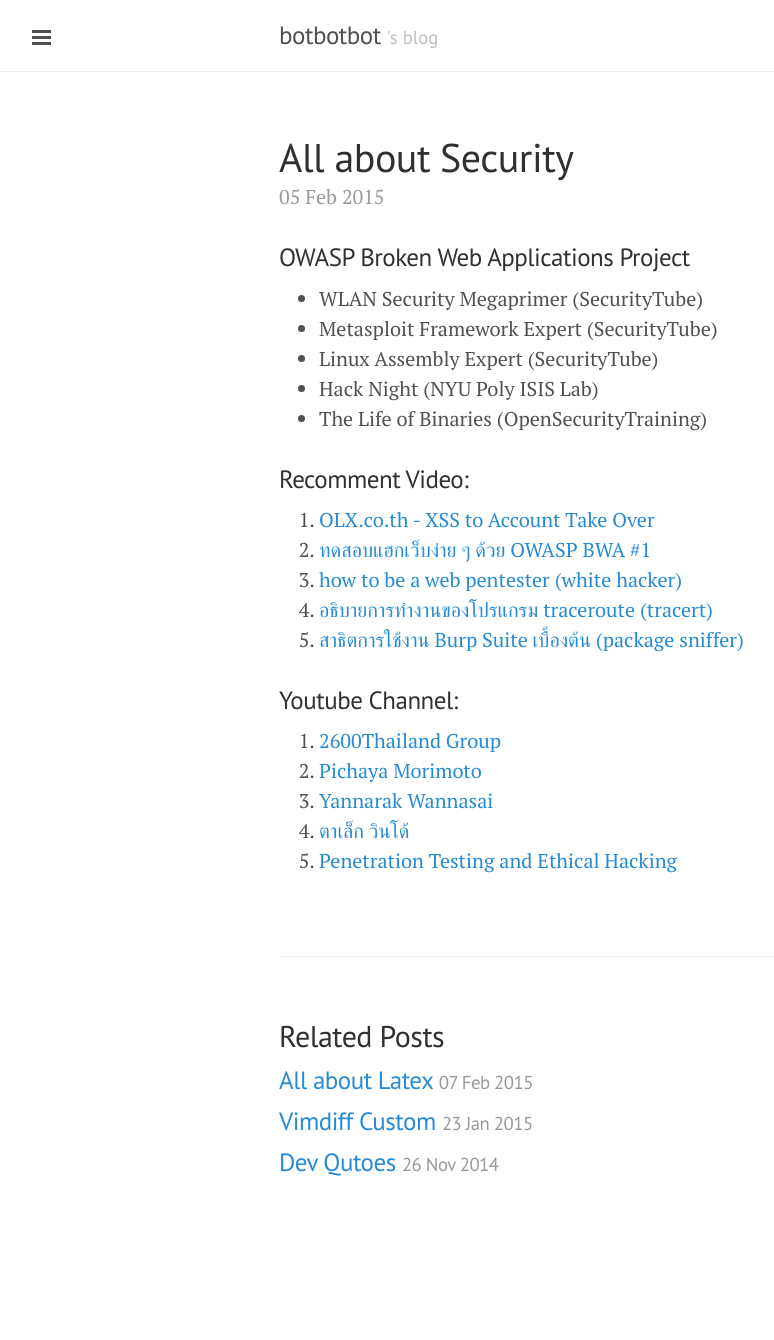
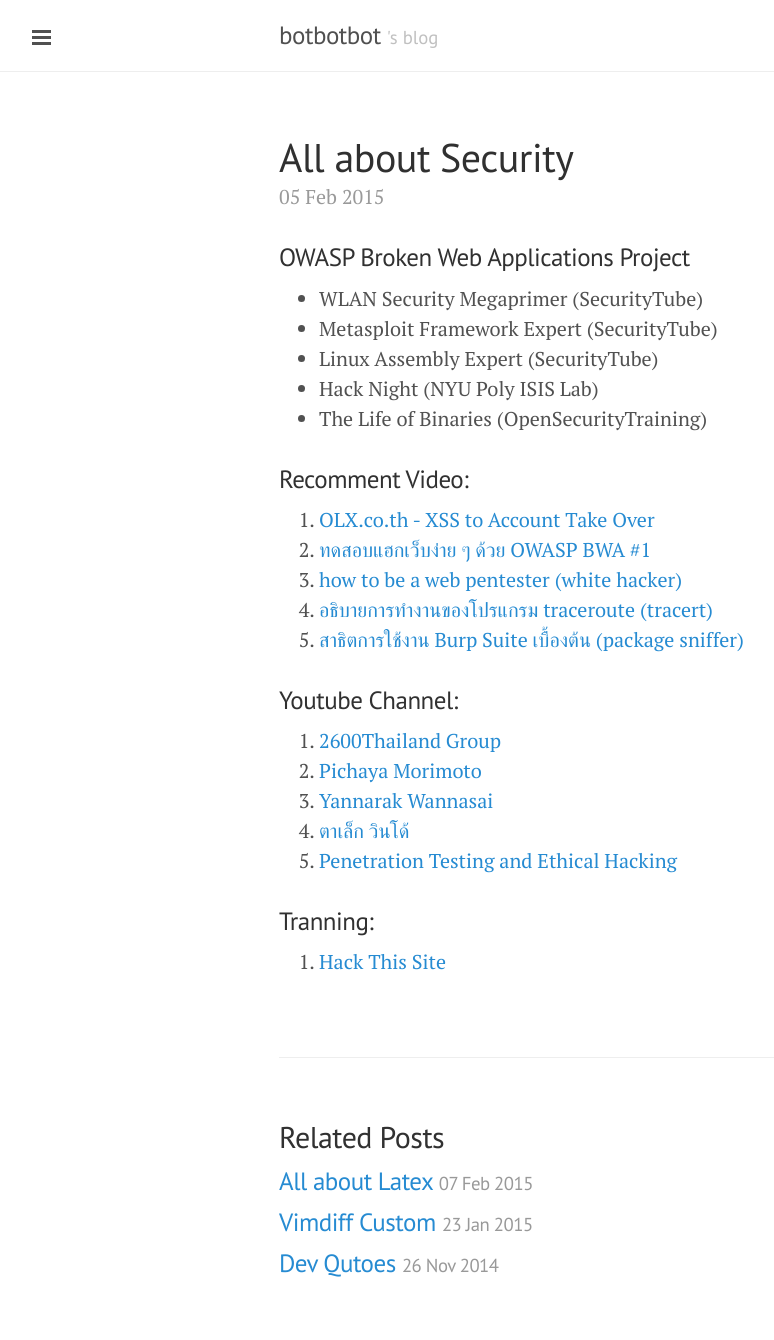
Before and after one commit to ibotdotout/ibotdotout.github.io, a Jekyll site: the page built from _posts/2015-02-05-security.md, in a window 1280 px wide. Shown: the whole page, without its empty margins (1-775 px from the left). Built offline with Jekyll 4.4.1, drawn with Linux system fonts in a browser that asks for light colours; Markdown is read by kramdown in place of the engine named in the settings; before the commit the page ends 1238 px from its top, so only the background shows below that.

Commit message:
Update 2015-02-05-security.md

```diff
--- a/_posts/2015-02-05-security.md
+++ b/_posts/2015-02-05-security.md
@@ -27,3 +27,6 @@ permalink: Security
 3. [Yannarak Wannasai](https://www.youtube.com/user/yannarak/videos)
 4. [ตาเล็ก วินโด้](https://www.youtube.com/user/opkwin/videos)
 5. [Penetration Testing and Ethical Hacking](http://www.cybrary.it/course/ethical-hacking/)
+
+### Tranning:
+1. [Hack This Site](https://www.hackthissite.org)
```
